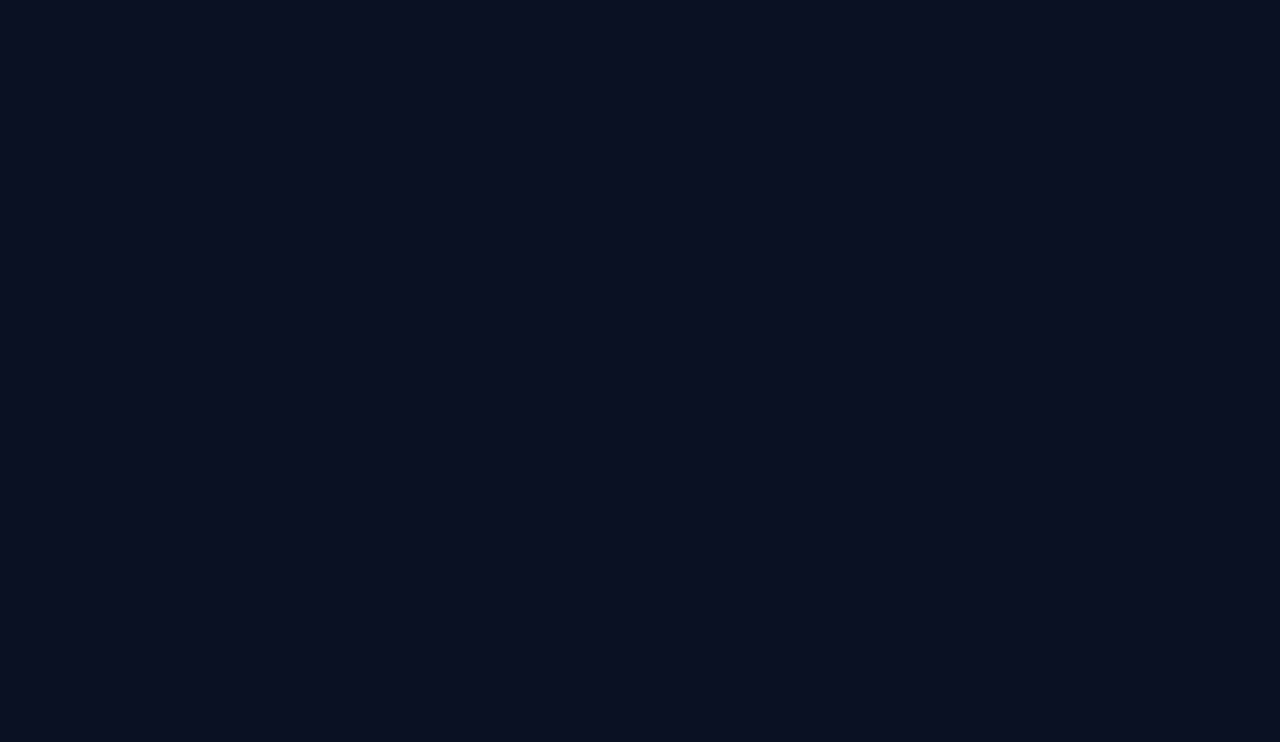
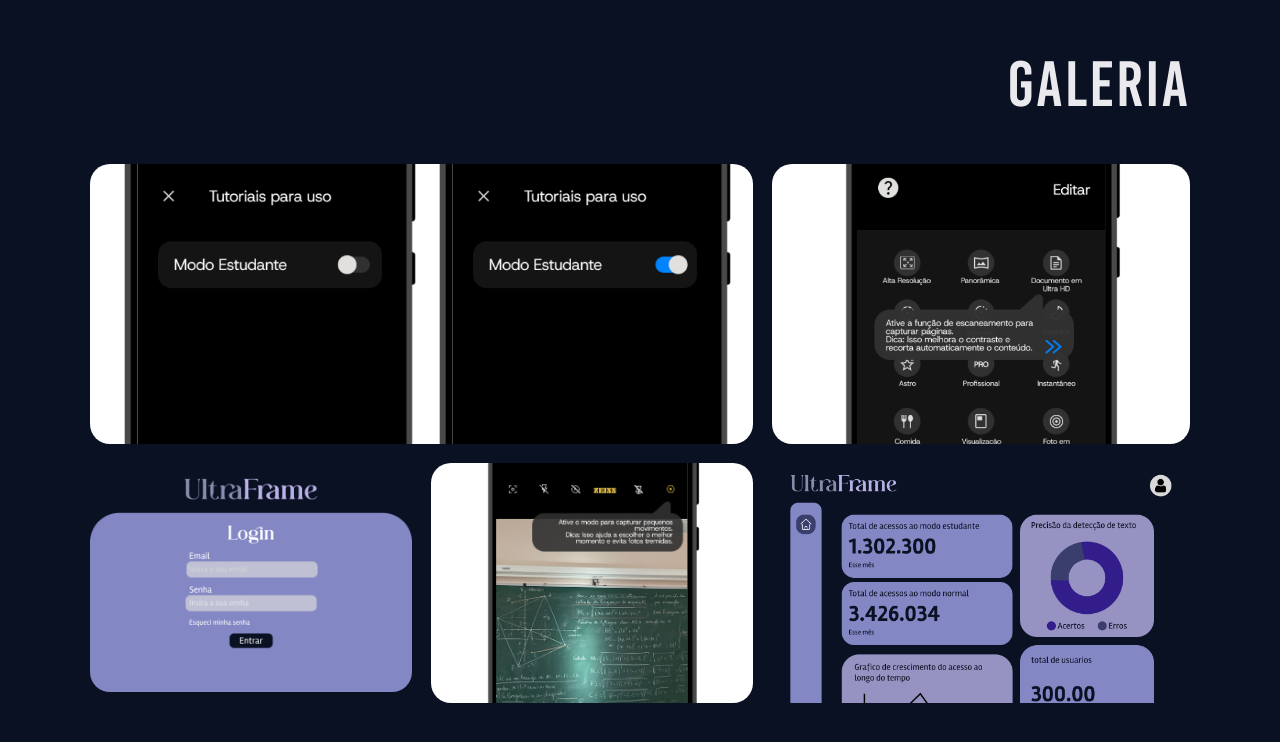
Before and after one commit to isabellayk/Sprint4_Front_Web, a React (Vite) app: page / in a window 1280 px wide. Shown: the part 2805-3547 px from the top of the page. Before the commit the page ends 2761 px from the top, so only its background shows below. Built offline with nearby package versions, Linux system fonts and the light colour scheme; a web font is replaced by a local one.

Commit message:
feat: Fazendo a galeria

```diff
--- a/src/App.jsx
+++ b/src/App.jsx
@@ -3,6 +3,7 @@ import Hero from './components/Hero';
 import SecaoProblema from './components/SecaoProblema';
 import SecaoSolucao from './components/SecaoSolucao';
 import SecaoPub from './components/SecaoPub'
+import SecaoGaleria from './components/SecaoGaleria';
 import '../src/index.css';
 
 function App()  {
@@ -18,6 +19,8 @@ function App()  {
         <SecaoSolucao />
 
         <SecaoPub />
+
+        <SecaoGaleria />
       </body>
     </>
   )
--- /dev/null
+++ b/src/components/SecaoGaleria.jsx
@@ -0,0 +1,47 @@
+import React from 'react'
+
+function SecaoGaleria(){
+  return (
+    <>
+
+        <section className="w-full bg-[0A1123] py-[5rem] px-[5%]" id="galeria">
+            <div className="max-w-[1100px] mx-auto my-0">
+
+                <h2 className="font-bebas text-[clamp(3rem,5vw,4.5rem)] text-[#EAE9EE] text-right mb-[2rem] tracking-[2px]">GALERIA</h2>
+
+                <div className="grid grid-cols-[1fr_1fr_1.3fr] grid-rows-[280px_240px] gap-[1.2rem]">
+
+                <div className="rounded-[20px] overflow-hidden w-full h-full object-cover block col-span-2 row-start-1">
+                    <img src="./src/assets/galeria1.png" alt="Modo Estudante desativado e ativado" />
+                </div>
+
+
+                <div className="rounded-[20px] overflow-hidden w-full h-full object-cover block col-start-3 row-start-1">
+                    <img src="./src/assets/galeria2.png" alt="Foto Galeria 2" />
+                </div>
+
+
+                <div className="rounded-[20px] overflow-hidden w-full h-full object-cover block col-start-1 row-start-2">
+                    <img src="./src/assets/galeria3.png" alt="Foto Galeria 3" className='rounded-[20px]' />
+                </div>
+
+
+                <div className="rounded-[20px] overflow-hidden w-full h-full object-cover block col-start-2 row-start-2">
+                    <img src="./src/assets/galeria4.png" alt="Foto Galeria 4" />
+                </div>
+
+
+                <div className="rounded-[20px] overflow-hidden w-full h-full object-cover block col-start-3 row-start-2">
+                    <img src="./src/assets/card4.png" alt="Foto Dashboard" />
+                </div>
+                </div>
+
+            </div>
+            </section>
+
+
+    </>
+  )
+}
+
+export default SecaoGaleria
```
